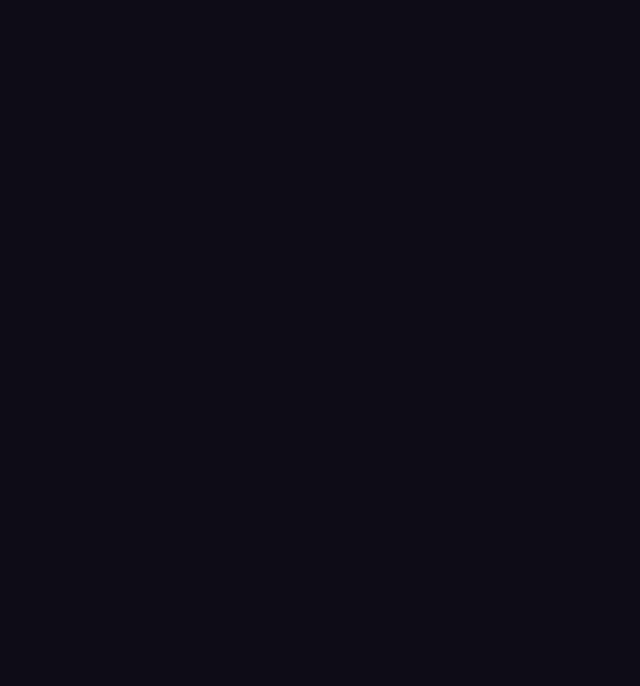
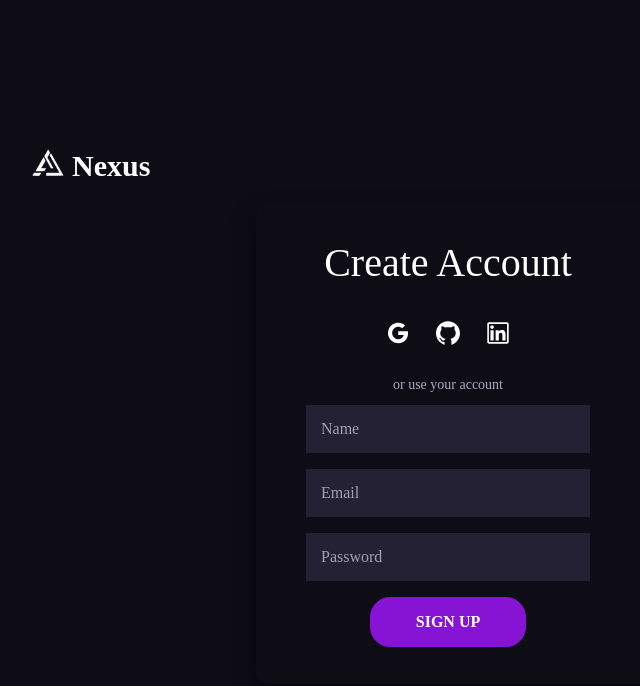
Before and after one commit to Mlika-Gaith/modern-react-template, a React (Vite) app: page /sign-in in a window 1280 px wide. Before the commit this address had no page. Shown: the top 686 px of the page, without its empty margins (0-640 px from the left). Built offline with nearby package versions, Linux system fonts and the light colour scheme; a web font is replaced by a local one.

Commit message:
Add sign in page

```diff
--- a/src/App.tsx
+++ b/src/App.tsx
@@ -1,11 +1,13 @@
 import './App.css';
 import {Route, Routes, BrowserRouter as Router} from "react-router-dom"
 import Home from './pages';
+import SignIn from './pages/sign-in';
 
 function App() {
   return (<Router>
     <Routes>
       <Route path="/" element={<Home/>} />
+      <Route path='/sign-in' element={<SignIn/>}/>
     </Routes>
   </Router>);
 }
--- /dev/null
+++ b/src/components/form.tsx
@@ -0,0 +1,77 @@
+import {
+  GithubOutlined,
+  GoogleOutlined,
+  LinkedinOutlined,
+} from "@ant-design/icons";
+import React from "react";
+
+type Props = {};
+
+const OAUTH_OPTIONS: any[] = [
+  <GoogleOutlined />,
+  <GithubOutlined />,
+  <LinkedinOutlined />,
+];
+
+const Form = (props: Props) => {
+  return (
+    <div className="flex items-center justify-center flex-col mt-[20px] mx-auto mb-0">
+      <div
+        className="relative rounded-[10px] overflow-hidden
+        w-[768px] max-w-full min-h-[480px]
+        shadow-[0_14px_28px_rgba(0,0,0,0.25),_0_10px_10px_rgba(0,0,0,0.22)]"
+      >
+        <div
+          className="absolute
+            top-0 h-full transition-all duration-500 ease-in-out
+            left-0 w-[50%] z-2"
+        >
+          <form
+            action="#"
+            className="flex items-center justify-center flex-col py-0 px-[50px] h-full text-center"
+          >
+            <h1 className="h3 m-0">Create Account</h1>
+            <div className="my-[20px] mx-0">
+              {OAUTH_OPTIONS.map((item, index) => (
+                <a
+                  key={index}
+                  className="cursor-pointer inline-flex
+                  items-center justify-center mt-0 mx-[5px]
+                  h-[40px] w-[40px] text-[1.5rem] hover:text-brand-orange"
+                >
+                  {item}
+                </a>
+              ))}
+            </div>
+            <span className="text-n-3 text-[14px]">or use your account</span>
+            <input
+            type="text"
+            placeholder="Name"
+            className="bg-n-6
+            border-none py-[12px] px-[15px] my-[8px] mx-0 w-full"
+            />
+            <input
+            type="email"
+            placeholder="Email"
+            className="bg-n-6
+            border-none py-[12px] px-[15px] my-[8px] mx-0 w-full"
+            />
+            <input
+            type="password"
+            placeholder="Password"
+            className="bg-n-6
+            border-none py-[12px] px-[15px] my-[8px] mx-0 w-full"
+            />
+            <button className="rounded-[20px] border border-brand-purple bg-brand-purple
+            text-n-1 text-[16px] font-bold py-[12px] px-[45px] my-2
+            uppercase transition-all duration-75 ease-in">
+                Sign Up
+            </button>
+          </form>
+        </div>
+      </div>
+    </div>
+  );
+};
+
+export default Form;
--- a/src/components/mobile-menu.tsx
+++ b/src/components/mobile-menu.tsx
@@ -13,7 +13,7 @@ const SCROLL_TO: string[] = ["features", "how-to-use", "pricing", "roadmap"];
 const MobileMenu = ({ isOpen, toggle }: Props) => {
   return (
     <aside
-      className={`fixed z-[99999] size-full bg-brand-background
+      className={`fixed z-[9999] size-full bg-brand-background
     grid items-center top-0 left-0 transition-all ease-in-out duration-300
     ${isOpen ? "opacity-1" : "opacity-0"} ${isOpen ? "top-0" : "-top-[100%]"}`}
     >
--- /dev/null
+++ b/src/components/sign-in.tsx
@@ -0,0 +1,28 @@
+import { Link } from "react-router-dom";
+import Logo from "/images/logo.png"
+import Form from "./form";
+type Props = {};
+
+const SignIn = (props: Props) => {
+  return (
+    <div className="min-h-screen fixed top-0 bottom-0 left-0
+    right-0 overflow-hidden bg-brand-background">
+      <div className="h-full flex flex-col justify-center max-sm:h-[80%]">
+        <Link
+        to="/"
+        className="ml-[32px] text-n-1 mt-[32px] no-underline
+        font-bold text-3xl max-sm:ml-[16px] max-sm:mt-[8px] flex">
+            <img
+            src={Logo}
+            alt="Nexus-Logo"
+            className="h-8 w-8 mr-2"
+            />
+            <p>Nexus</p>
+        </Link>
+        <Form/>
+      </div>
+    </div>
+  );
+};
+
+export default SignIn;
--- /dev/null
+++ b/src/pages/sign-in.tsx
@@ -0,0 +1,9 @@
+
+import SignIn from "../components/sign-in"
+const SignInPage = () => {
+  return (
+    <SignIn/>
+  )
+}
+
+export default SignInPage
--- a/tailwind.config.js
+++ b/tailwind.config.js
@@ -65,6 +65,7 @@ export default {
         "radial-gradient": "radial-gradient(var(--tw-gradient-stops))",
         "conic-gradient":
           "conic-gradient(from 225deg, #FFC876, #79FFF7, #9F53FF, #FF98E2, #FFC876)",
+        "purple-gradient": "linear-gradient(to right, #6a3093, #a044ff)",
       },
       animation: {
         "spin-around": "spin-around calc(var(--speed) * 2) infinite linear",
```
